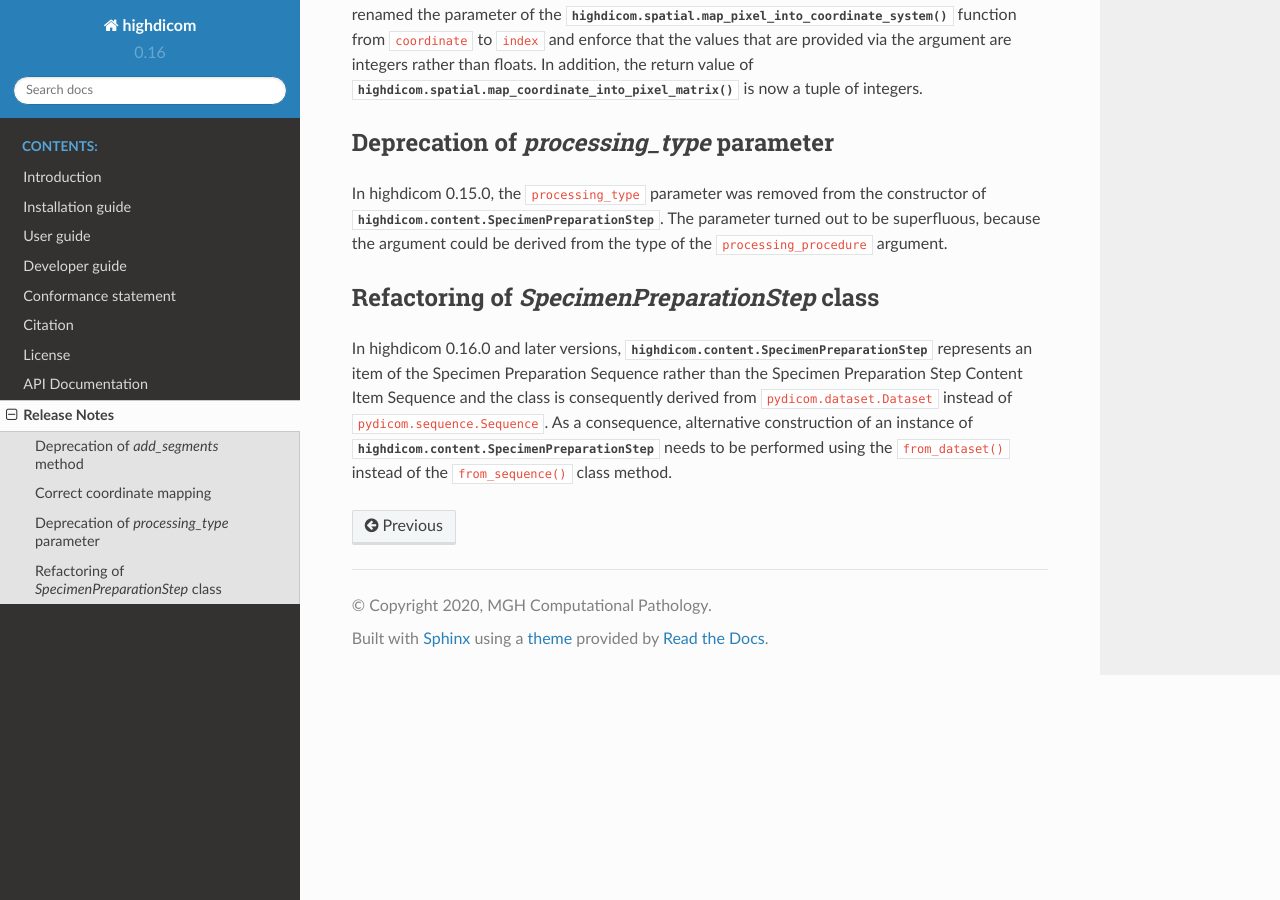
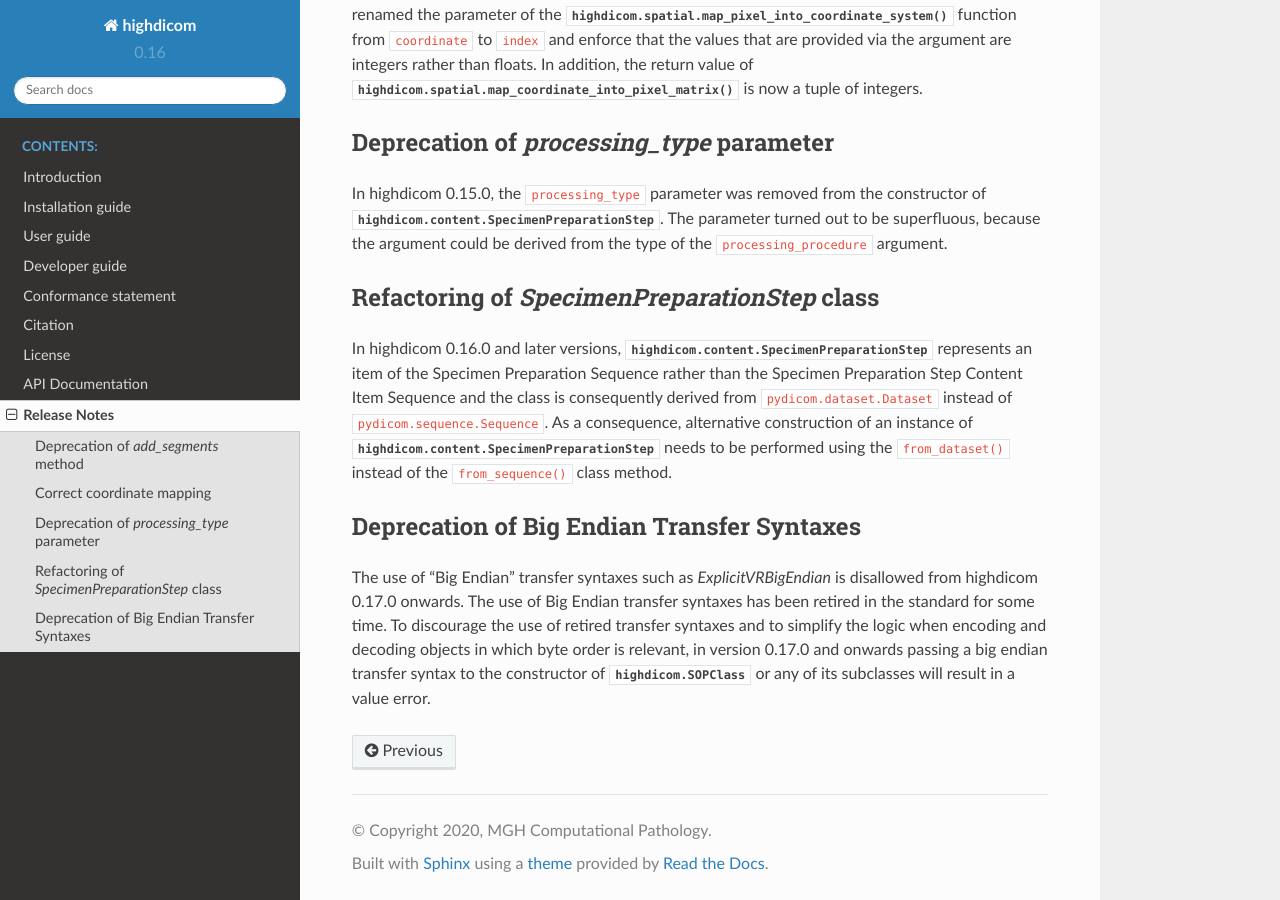
Before and after one commit to ImagingDataCommons/highdicom, a Sphinx documentation site: the page built from docs/release_notes.rst, in a window 1280 px wide and 900 px high, scrolled down 2448 px. Built offline with Sphinx 7.4.7 and the Read the Docs theme 2.0.0, drawn with Linux system fonts in a browser that asks for light colours.

Commit message:
Deprecate big endian transfer syntaxes

```diff
--- a/docs/release_notes.rst
+++ b/docs/release_notes.rst
@@ -167,3 +167,17 @@ Item Sequence and the class is consequently derived from
 As a consequence, alternative construction of an instance of
 :class:`highdicom.content.SpecimenPreparationStep` needs to be performed using
 the ``from_dataset()`` instead of the ``from_sequence()`` class method.
+
+.. _big-endian-deprecation:
+
+Deprecation of Big Endian Transfer Syntaxes
+-------------------------------------------
+
+The use of "Big Endian" transfer syntaxes such as `ExplicitVRBigEndian` is
+disallowed from highdicom 0.17.0 onwards. The use of Big Endian transfer
+syntaxes has been retired in the standard for some time. To discourage the use
+of retired transfer syntaxes and to simplify the logic when encoding and
+decoding objects in which byte order is relevant, in version 0.17.0 and onwards
+passing a big endian transfer syntax to the constructor of
+:class:`highdicom.SOPClass` or any of its subclasses will result in a value
+error.
```
Also changed, not shown: 1 other file.
